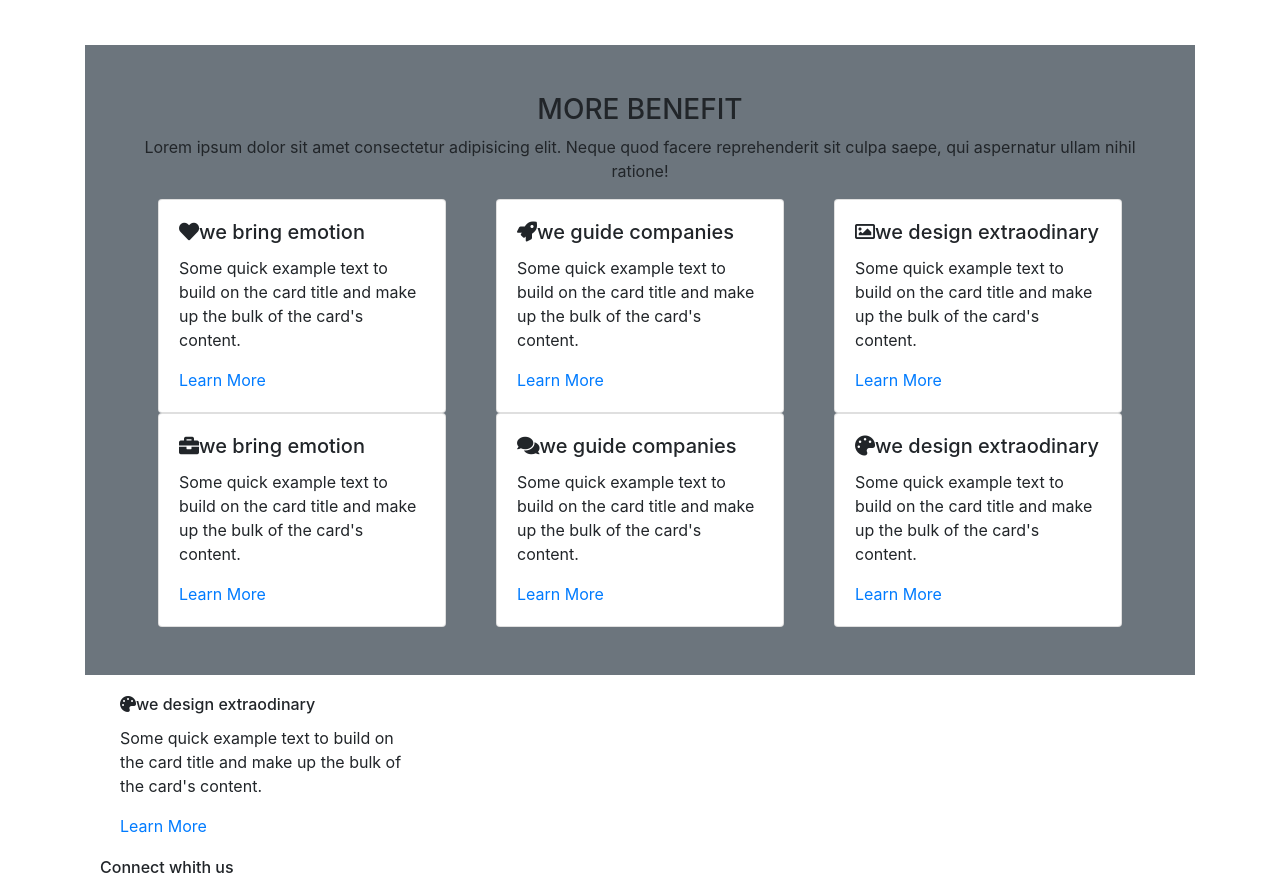
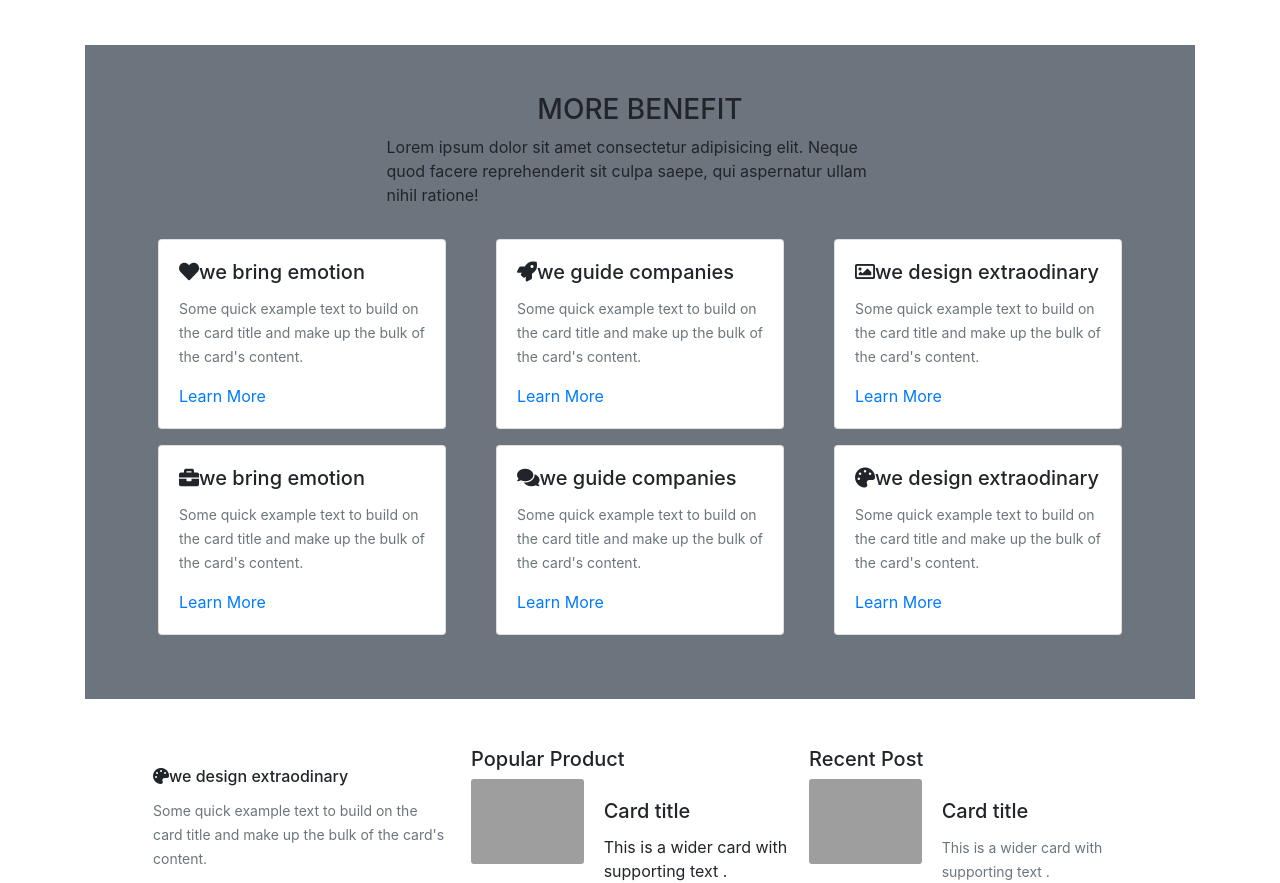
Before and after one commit to zerstorers/Integration_12, a plain HTML site: page index.html in a window 1280 px wide. Shown: the part 3513-4396 px from the top of the page. Drawn offline with nearby package versions, Linux system fonts and the light colour scheme; grey boxes are pictures that could not be loaded.

Commit message:
Bientot la fin ! lol

```diff
--- a/index.html
+++ b/index.html
@@ -265,8 +265,8 @@
 
             <!-- Section 4 -->
             <section class="bg-secondary p-5">
-                <div class="text-center">
-                    <h3>MORE BENEFIT</h3>
+                <div class="m-auto w-50 pb-3">
+                    <h3 class="text-center">MORE BENEFIT</h3>
                     <p>Lorem ipsum dolor sit amet consectetur adipisicing elit. Neque quod facere reprehenderit sit
                         culpa saepe, qui aspernatur ullam nihil ratione!</p>
                 </div>
@@ -274,61 +274,61 @@
                 <div>
                     <div class="row no-gutters">
                         <div class="col-12 col-md-6 col-lg-4 d-flex justify-content-center">
-                            <div class="card" style="width: 18rem;">
+                            <div class="card mb-3" style="width: 18rem;">
                                 <div class="card-body">
                                     <h5 class="card-title"><i class="fas fa-heart"></i>we bring emotion</h5>
-                                    <p class="card-text">Some quick example text to build on the card title and make up
-                                        the bulk of the card's content.</p>
+                                    <p class="card-text"><small class="text-muted">Some quick example text to build on the card title and make up
+                                        the bulk of the card's content.</small></p>
                                     <a href="#" class="card-link">Learn More</a>
                                 </div>
                             </div>
                         </div>
                         <div class="col-12 col-md-6 col-lg-4 d-flex justify-content-center">
-                            <div class="card" style="width: 18rem;">
+                            <div class="card mb-3" style="width: 18rem;">
                                 <div class="card-body">
                                     <h5 class="card-title"><i class="fas fa-rocket"></i>we guide companies</h5>
-                                    <p class="card-text">Some quick example text to build on the card title and make up
-                                        the bulk of the card's content.</p>
+                                    <p class="card-text"><small class="text-muted">Some quick example text to build on the card title and make up
+                                        the bulk of the card's content.</small></p>
                                     <a href="#" class="card-link">Learn More</a>
                                 </div>
                             </div>
                         </div>
                         <div class="col-12 col-md-6 col-lg-4 d-flex justify-content-center">
-                            <div class="card" style="width: 18rem;">
+                            <div class="card mb-3" style="width: 18rem;">
                                 <div class="card-body">
                                     <h5 class="card-title"><i class="far fa-image"></i>we design extraodinary</h5>
-                                    <p class="card-text">Some quick example text to build on the card title and make up
-                                        the bulk of the card's content.</p>
+                                    <p class="card-text"><small class="text-muted">Some quick example text to build on the card title and make up
+                                        the bulk of the card's content.</small></p>
                                     <a href="#" class="card-link">Learn More</a>
                                 </div>
                             </div>
                         </div>
                         <div class="col-12 col-md-6 col-lg-4 d-flex justify-content-center">
-                            <div class="card" style="width: 18rem;">
+                            <div class="card mb-3" style="width: 18rem;">
                                 <div class="card-body">
                                     <h5 class="card-title"><i class="fas fa-briefcase"></i>we bring emotion</h5>
-                                    <p class="card-text">Some quick example text to build on the card title and make up
-                                        the bulk of the card's content.</p>
+                                    <p class="card-text"><small class="text-muted">Some quick example text to build on the card title and make up
+                                        the bulk of the card's content.</small></p>
                                     <a href="#" class="card-link">Learn More</a>
                                 </div>
                             </div>
                         </div>
                         <div class="col-12 col-md-6 col-lg-4 d-flex justify-content-center">
-                            <div class="card" style="width: 18rem;">
+                            <div class="card mb-3" style="width: 18rem;">
                                 <div class="card-body">
                                     <h5 class="card-title"><i class="fas fa-comments"></i>we guide companies</h5>
-                                    <p class="card-text">Some quick example text to build on the card title and make up
-                                        the bulk of the card's content.</p>
+                                    <p class="card-text"><small class="text-muted">Some quick example text to build on the card title and make up
+                                        the bulk of the card's content.</small></p>
                                     <a href="#" class="card-link">Learn More</a>
                                 </div>
                             </div>
                         </div>
                         <div class="col-12 col-md-6 col-lg-4 d-flex justify-content-center">
-                            <div class="card" style="width: 18rem;">
+                            <div class="card mb-3" style="width: 18rem;">
                                 <div class="card-body">
                                     <h5 class="card-title"><i class="fas fa-palette"></i>we design extraodinary</h5>
-                                    <p class="card-text">Some quick example text to build on the card title and make up
-                                        the bulk of the card's content.</p>
+                                    <p class="card-text"><small class="text-muted">Some quick example text to build on the card title and make up
+                                        the bulk of the card's content.</small></p>
                                     <a href="#" class="card-link">Learn More</a>
                                 </div>
                             </div>
@@ -340,14 +340,14 @@
             <!-- Fin section4 -->
 
             <!-- Footer -->
-            <footer class="p-20>
+            <footer class="p-5">
                 <div class="row no-gutters">
                     <div class="col-12 col-lg-4">
                         <div style="width: 100%;">
                             <div class="card-body">
                                 <h6 class="card-title"><i class="fas fa-palette"></i>we design extraodinary</h6>
-                                <p class="card-text">Some quick example text to build on the card title and make up
-                                    the bulk of the card's content.</p>
+                                <p class="card-text"><small class="text-muted">Some quick example text to build on the card title and make up
+                                    the bulk of the card's content.</small></p>
                                 <a href="#" class="card-link">Learn More</a>
                             </div>
                         </div>
@@ -385,7 +385,7 @@
                                 <div class="col-md-8">
                                     <div class="card-body">
                                         <h5 class="card-title">Card title</h5>
-                                        <p class="card-text">This is a wider card with supporting text .
+                                        <p class="card-text"><small class="text-muted">This is a wider card with supporting text .</small>
                                         </p>
                                     </div>
                                 </div>
@@ -401,7 +401,7 @@
                                 <div class="col-md-8">
                                     <div class="card-body">
                                         <h5 class="card-title">Card title</h5>
-                                        <p class="card-text">This is a wider card with supporting text .
+                                        <p class="card-text"><small class="text-muted">This is a wider card with supporting text .</small>
                                         </p>
                                     </div>
                                 </div>
@@ -420,7 +420,7 @@
                                 <div class="col-md-8">
                                     <div class="card-body">
                                         <h5 class="card-title">Card title</h5>
-                                        <p class="card-text">This is a wider card with supporting text .
+                                        <p class="card-text"><small class="text-muted">This is a wider card with supporting text .</small>
                                         </p>
                                     </div>
                                 </div>
@@ -436,7 +436,7 @@
                                 <div class="col-md-8">
                                     <div class="card-body">
                                         <h5 class="card-title">Card title</h5>
-                                        <p class="card-text">This is a wider card with supporting text .
+                                        <p class="card-text"><small class="text-muted">This is a wider card with supporting text .</small>
                                         </p>
                                     </div>
                                 </div>
@@ -452,7 +452,7 @@
                                 <div class="col-md-8">
                                     <div class="card-body">
                                         <h5 class="card-title">Card title</h5>
-                                        <p class="card-text">This is a wider card with supporting text .
+                                        <p class="card-text"><small class="text-muted">This is a wider card with supporting text .</small>
                                         </p>
                                     </div>
                                 </div>
@@ -462,8 +462,8 @@
                     </div>
                 </div>
                 <div>
-                    <p class="w-25 m-auto">Lorem ipsum dolor <a href="">NTM</a> sit amet consectetur adipisicing <a
-                            href="">BG du 48 </a> elit. Repellendus, hic?</p>
+                    <p class="w-25 m-auto"><small class="text-muted">Lorem ipsum dolor <a href="">NTM</a> sit amet consectetur adipisicing <a
+                            href="">BG du 48 </a> elit. Repellendus, hic?</small></p>
                 </div>
             </footer>
             <!-- Fin footer -->
```
